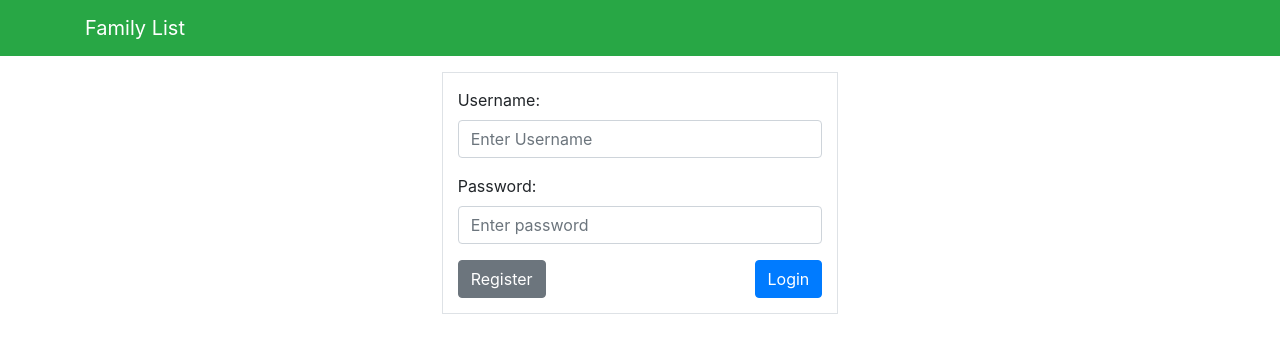
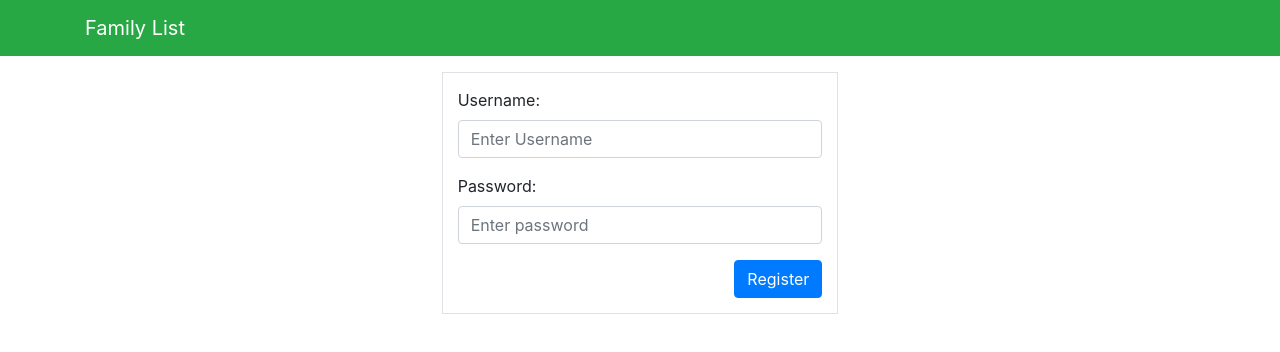
Before and after one commit to todo-web-app/todo_django_vue_pwa, a Vue app: page /register in a window 1280 px wide. Shown: the top 352 px of the page. Built offline with nearby package versions, Linux system fonts and the light colour scheme; no server answers.

Commit message:
Register page

```diff
--- a/src/components/Login.vue
+++ b/src/components/Login.vue
@@ -2,7 +2,7 @@
   <div>
     <b-row>
       <b-col cols="12" md="4" offset-md="4">
-        <b-form @submit="onSubmit" class="border" id="login-form">
+        <b-form @submit.prevent="onSubmit" class="border" id="login-form">
           <b-form-group id="input-group-1" label="Username:" label-for="input-1">
             <b-form-input id="input-1" v-model="form.username" placeholder="Enter Username"></b-form-input>
           </b-form-group>
@@ -15,7 +15,7 @@
               type="password"
             ></b-form-input>
           </b-form-group>
-          <b-button type="submit" variant="secondary" class="float-left">Register</b-button>
+          <b-button type="submit" variant="secondary" :to="{ name:'register' }" class="float-left">Register</b-button>
           <b-button type="submit" variant="primary" class="float-right">Login</b-button>
         </b-form>
       </b-col>
@@ -37,8 +37,7 @@ export default {
     this.$emit('show-sign-out', false)
   },
   methods: {
-    onSubmit(evt) {
-      evt.preventDefault();
+    onSubmit() {
       this.$store
         .dispatch("obtainToken", {
           username: this.form.username,
--- /dev/null
+++ b/src/components/Register.vue
@@ -0,0 +1,53 @@
+<template>
+  <div>
+    <b-row>
+      <b-col cols="12" md="4" offset-md="4">
+        <b-form @submit.prevent="register" class="border" id="register-form">
+          <b-form-group id="input-group-1" label="Username:" label-for="input-1">
+            <b-form-input id="input-1" v-model="form.username" placeholder="Enter Username"></b-form-input>
+          </b-form-group>
+          <b-form-group id="input-group-2" label="Password:" label-for="input-2">
+            <b-form-input
+              id="input-2"
+              v-model="form.password"
+              required
+              placeholder="Enter password"
+              type="password"
+            ></b-form-input>
+          </b-form-group>
+          <b-button type="submit" variant="primary" class="float-right">Register</b-button>
+        </b-form>
+      </b-col>
+    </b-row>
+  </div>
+</template>
+
+<script>
+export default {
+  data() {
+    return {
+      form: {
+        username: "",
+        password: ""
+      }
+    };
+  },
+  methods: {
+      register: function() {
+        var app = this;
+        var newUser = { username: this.form.username, password: this.form.password };
+        app.axios.post(process.env.API_URL + "/todo/user/add", newUser)
+            .then(response => {
+                this.$router.push({name: "login"});
+            });
+      }
+  }
+}
+</script>
+
+<style>
+#register-form {
+  overflow: hidden;
+  padding: 15px;
+}
+</style>
--- a/src/router.js
+++ b/src/router.js
@@ -3,6 +3,7 @@ import Router from 'vue-router'
 import Login from '@/components/Login'
 import TodoList from '@/components/TodoList'
 import Home from '@/components/Home'
+import Register from '@/components/Register'
 
 Vue.use(Router)
 
@@ -15,6 +16,11 @@ export default new Router({
       component: Home
     },
     {
+      path: '/register',
+      name: 'register',
+      component: Register
+    },
+    {
       path: '/login',
       name: 'login',
       component: Login
@@ -24,6 +30,6 @@ export default new Router({
       name: 'list',
       component: TodoList
     },
-    { path: '*', component: Login }
+    { path: '*', component: Home }
   ]
 })
```
